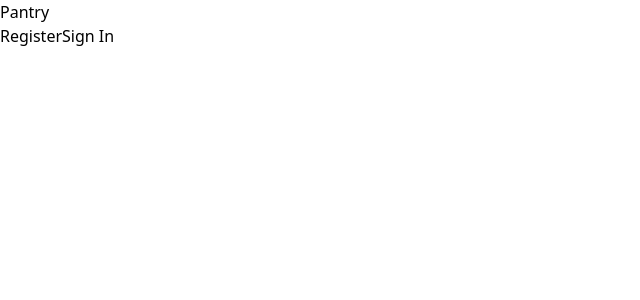
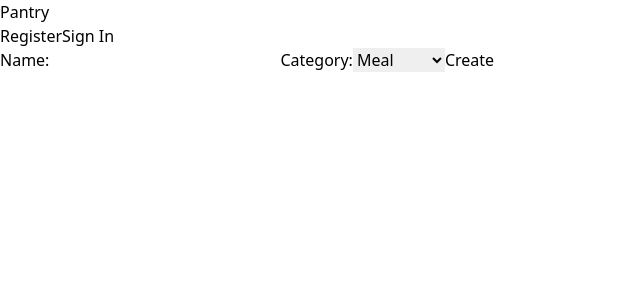
Before and after one commit to Fizreal/Pantry, a React (Vite) app in the folder client/: page /recipes/new in a window 1280 px wide. Shown: the top 300 px of the page, without its empty margins (0-640 px from the left). Built offline with nearby package versions, Linux system fonts and the light colour scheme; no server answers.

Commit message:
Create CreateRecipe page

```diff
--- a/client/src/App.jsx
+++ b/client/src/App.jsx
@@ -52,7 +52,7 @@ const App = () => {
           <Route path="/recipes" element={<Recipes recipes={recipes} />} />
           <Route
             path="/recipes/new"
-            element={<CreateRecipe setRecipes={setRecipes} />}
+            element={<CreateRecipe recipes={recipes} setRecipes={setRecipes} />}
           />
           <Route
             path="/recipes/:recipeId"
--- a/client/src/pages/CreateRecipe.jsx
+++ b/client/src/pages/CreateRecipe.jsx
@@ -1,5 +1,50 @@
-const CreateRecipe = () => {
-  return <div></div>
+import { useState } from 'react'
+import { createRecipe } from '../services/recipeServices'
+import { useNavigate } from 'react-router-dom'
+
+const CreateRecipe = ({ recipes, setRecipes }) => {
+  let navigate = useNavigate()
+  const [formValues, setFormValues] = useState({ name: '', category: 'Dinner' })
+
+  const handleChange = (e) => {
+    setFormValues({ ...formValues, [e.target.name]: e.target.value })
+  }
+  const handleSubmit = async (e) => {
+    e.preventDefault()
+    let recipe = await createRecipe(formValues)
+    let updatedList = [...recipes]
+    setRecipes(updatedList.push(recipe))
+    navigate(`/recipes/${recipe._id}`)
+  }
+
+  return (
+    <div>
+      <form onSubmit={handleSubmit}>
+        <label htmlFor="name">Name:</label>
+        <input
+          type="text"
+          name="name"
+          id="name"
+          value={formValues.name}
+          onChange={handleChange}
+          required
+        />
+        <label htmlFor="category">Category:</label>
+        <select
+          name="category"
+          id="category"
+          onChange={handleChange}
+          defaultValue={'meal'}
+          required
+        >
+          <option value="meal">Meal</option>
+          <option value="appetizer">Appetizer</option>
+          <option value="dessert">Dessert</option>
+        </select>
+        <button>Create</button>
+      </form>
+    </div>
+  )
 }
 
 export default CreateRecipe
--- a/client/src/pages/Login.jsx
+++ b/client/src/pages/Login.jsx
@@ -29,7 +29,7 @@ const Login = ({ setUser }) => {
           required
         />
         <input
-          type="text"
+          type="password"
           name="password"
           value={formValues.password}
           onChange={handleChange}
--- a/client/src/pages/Recipes.jsx
+++ b/client/src/pages/Recipes.jsx
@@ -1,7 +1,7 @@
 import RecipeCard from '../components/RecipeCard'
 import { Link } from 'react-router-dom'
 
-const Recipes = ({ recipes, setRecipe }) => {
+const Recipes = ({ recipes }) => {
   return (
     <div>
       <h1>Your Recipes:</h1>
--- a/client/src/pages/Register.jsx
+++ b/client/src/pages/Register.jsx
@@ -50,7 +50,7 @@ const Register = () => {
           required
         />
         <input
-          type="text"
+          type="password"
           name="password"
           value={formValues.password}
           onChange={handleChange}
@@ -58,7 +58,7 @@ const Register = () => {
           required
         />
         <input
-          type="text"
+          type="password"
           name="passwordConfirm"
           value={formValues.passwordConfirm}
           onChange={handleChange}
--- /dev/null
+++ b/client/src/pages/SearchIngredients.jsx
@@ -0,0 +1,5 @@
+const SearchIngredients = () => {
+  return <div></div>
+}
+
+export default SearchIngredients
--- a/client/src/services/groceryListServices.js
+++ b/client/src/services/groceryListServices.js
@@ -2,7 +2,7 @@ import Client from './api'
 
 export const getGroceryLists = async () => {
   try {
-    const response = Client.get('/groceryList')
+    const response = await Client.get('/groceryList')
     return response
   } catch (error) {
     throw error
@@ -11,7 +11,7 @@ export const getGroceryLists = async () => {
 
 export const createGroceryList = async () => {
   try {
-    const response = Client.get('/groceryList/create')
+    const response = await Client.get('/groceryList/create')
     return response
   } catch (error) {
     throw error
@@ -20,7 +20,7 @@ export const createGroceryList = async () => {
 
 export const deleteRecipe = async (groceryId) => {
   try {
-    const response = Client.get(`/groceryList/${groceryIdId}/delete`)
+    const response = await Client.get(`/groceryList/${groceryIdId}/delete`)
     return response
   } catch (error) {
     throw error
@@ -29,7 +29,9 @@ export const deleteRecipe = async (groceryId) => {
 
 export const addRecipe = async (recipeId, data) => {
   try {
-    const response = Client.get(`/groceryList/${groceryId}/add/${recipeId}`)
+    const response = await Client.get(
+      `/groceryList/${groceryId}/add/${recipeId}`
+    )
     return response
   } catch (error) {
     throw error
@@ -38,7 +40,9 @@ export const addRecipe = async (recipeId, data) => {
 
 export const removeRecipe = async (groceryId, recipeId) => {
   try {
-    const response = Client.get(`/groceryList/${groceryId}/remove/${recipeId}`)
+    const response = await Client.get(
+      `/groceryList/${groceryId}/remove/${recipeId}`
+    )
     return response
   } catch (error) {
     throw error
@@ -47,7 +51,7 @@ export const removeRecipe = async (groceryId, recipeId) => {
 
 export const compileGroceries = async (groceryId) => {
   try {
-    const response = Client.get(`/groceryList/${groceryId}/compile`)
+    const response = await Client.get(`/groceryList/${groceryId}/compile`)
     return response
   } catch (error) {
     throw error
--- a/client/src/services/ingredientServices.js
+++ b/client/src/services/ingredientServices.js
@@ -2,7 +2,7 @@ import Client from './api'
 
 export const getIngredients = async () => {
   try {
-    const response = Client.get('/ingredient')
+    const response = await Client.get('/ingredient')
     return response
   } catch (error) {
     throw error
@@ -11,7 +11,7 @@ export const getIngredients = async () => {
 
 export const searchIngredients = async (search) => {
   try {
-    const response = Client.get('/ingredient/search', search)
+    const response = await Client.get('/ingredient/search', search)
     return response
   } catch (error) {
     throw error
@@ -20,7 +20,7 @@ export const searchIngredients = async (search) => {
 
 export const searchSuggestions = async (search) => {
   try {
-    const response = Client.get('/ingredient/suggestions', search)
+    const response = await Client.get('/ingredient/suggestions', search)
     return response
   } catch (error) {
     throw error
--- a/client/src/services/recipeServices.js
+++ b/client/src/services/recipeServices.js
@@ -2,7 +2,7 @@ import Client from './api'
 
 export const getRecipes = async () => {
   try {
-    const response = Client.get('/recipe')
+    const response = await Client.get('/recipe')
     return response
   } catch (error) {
     throw error
@@ -11,8 +11,8 @@ export const getRecipes = async () => {
 
 export const createRecipe = async (data) => {
   try {
-    const response = Client.get('/recipe/create', data)
-    return response
+    const response = await Client.post('/recipe/create', data)
+    return response.data
   } catch (error) {
     throw error
   }
@@ -20,7 +20,7 @@ export const createRecipe = async (data) => {
 
 export const deleteRecipe = async (recipeId) => {
   try {
-    const response = Client.get(`/recipe/${recipeId}/delete`)
+    const response = await Client.delete(`/recipe/${recipeId}/delete`)
     return response
   } catch (error) {
     throw error
@@ -29,7 +29,7 @@ export const deleteRecipe = async (recipeId) => {
 
 export const addIngredient = async (recipeId, data) => {
   try {
-    const response = Client.get(`/recipe/${recipeId}/add`, data)
+    const response = await Client.put(`/recipe/${recipeId}/add`, data)
     return response
   } catch (error) {
     throw error
@@ -38,7 +38,9 @@ export const addIngredient = async (recipeId, data) => {
 
 export const removeIngredient = async (recipeId, ingredientId) => {
   try {
-    const response = Client.get(`/recipe/${recipeId}/remove/${ingredientId}`)
+    const response = await Client.put(
+      `/recipe/${recipeId}/remove/${ingredientId}`
+    )
     return response
   } catch (error) {
     throw error
```
Also changed, not shown: client/src/components/IngredientCard.jsx (added).
